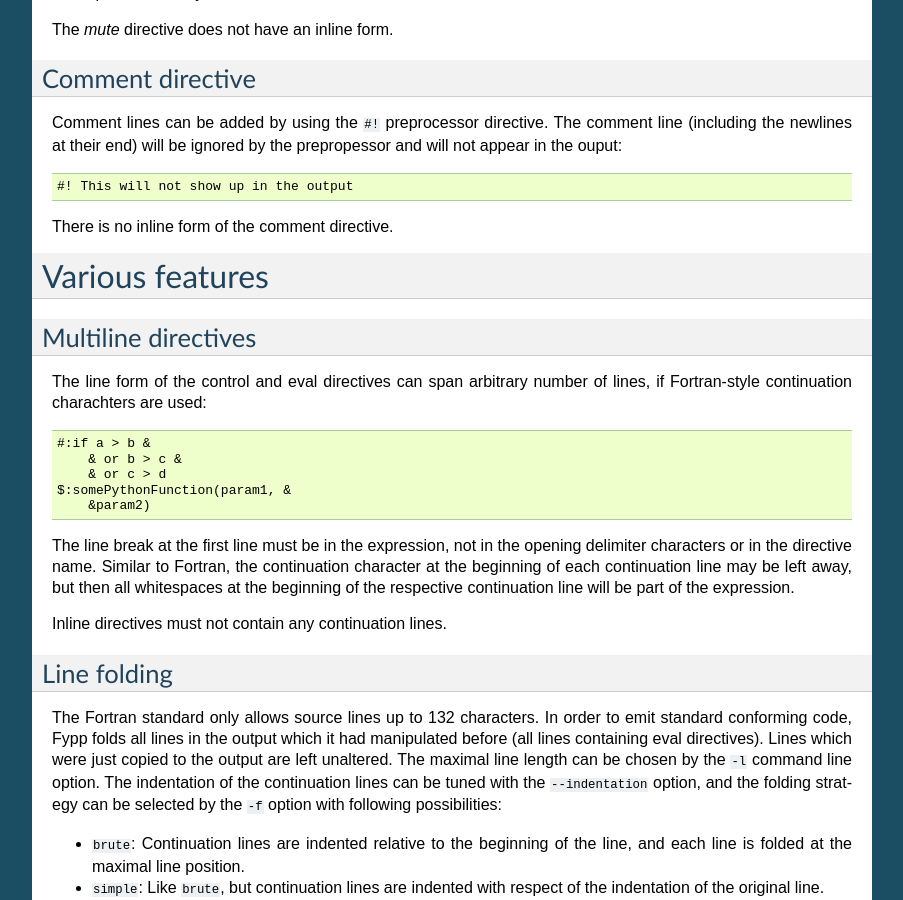
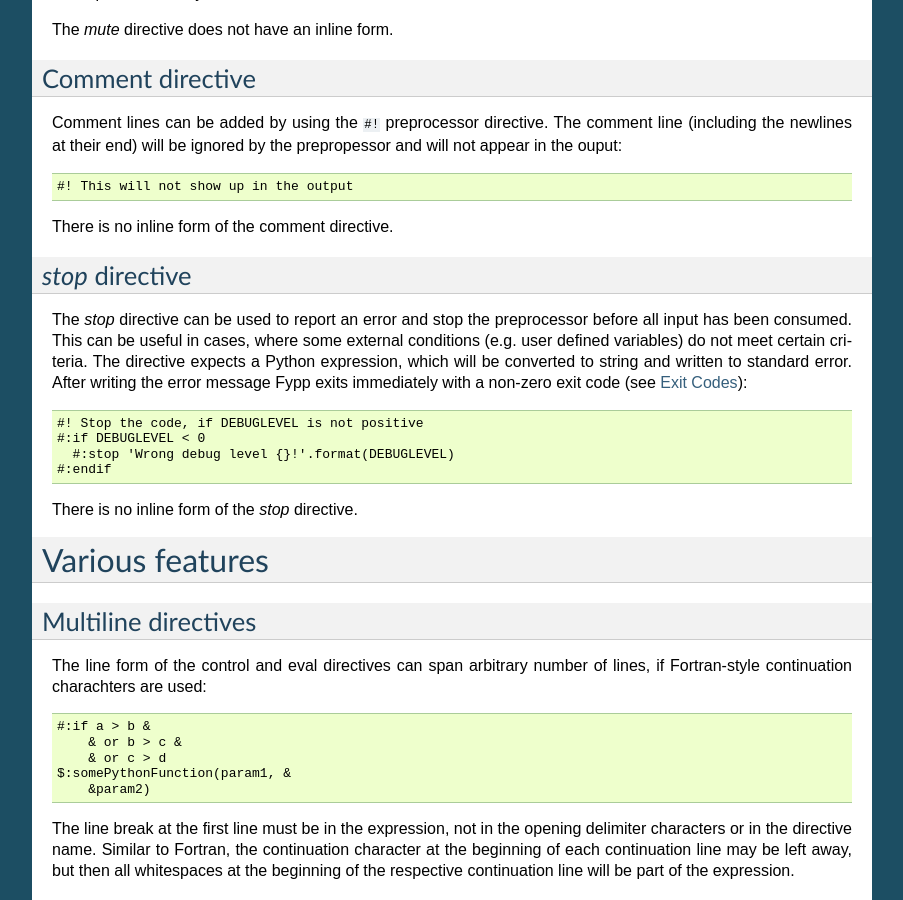
Before and after one commit to aradi/fypp, a Sphinx documentation site: the page built from docs/fypp.rst, in a window 1280 px wide and 900 px high, scrolled down 13652 px. Shown: the whole window, without its empty margins (198-1101 px from the left). Built offline with Sphinx 7.4.7, drawn with Linux system fonts in a browser that asks for light colours; some of the changed text lies outside the part shown.

Commit message:
Implement stop request

```diff
--- a/docs/fypp.rst
+++ b/docs/fypp.rst
@@ -843,6 +843,25 @@ prepropessor and will not appear in the ouput::
 
 There is no inline form of the comment directive.
 
+
+`stop` directive
+================
+
+The `stop` directive can be used to report an error and stop the preprocessor
+before all input has been consumed. This can be useful in cases, where some
+external conditions (e.g. user defined variables) do not meet certain
+criteria. The directive expects a Python expression, which will be converted to
+string and written to standard error. After writing the error message Fypp exits
+immediately with a non-zero exit code (see `Exit Codes`_)::
+
+    #! Stop the code, if DEBUGLEVEL is not positive
+    #:if DEBUGLEVEL < 0
+      #:stop 'Wrong debug level {}!'.format(DEBUGLEVEL)
+    #:endif
+
+There is no inline form of the `stop` directive.
+
+
 ****************
 Various features
 ****************
@@ -983,6 +1002,20 @@ accepts following mode arguments:
 * ``nocontlines``: Same as full, but line numbering directives are ommitted
   before continuation lines. (Some compilers, like the NAG Fortran compiler,
   have difficulties with line numbering directives before continuation lines).
+
+
+Exit codes
+==========
+
+When run as a standalone application, Fypp returns one of the following exit
+codes to the calling environment:
+
+* 0: Preprocessing finished successfully.
+
+* 1: Stopped due to an unexpected error.
+
+* 2: Explicitely requested stop encountered (see `stop directive`_).
+
 
 
 ********
```
Also changed, not shown: 2 other files.
